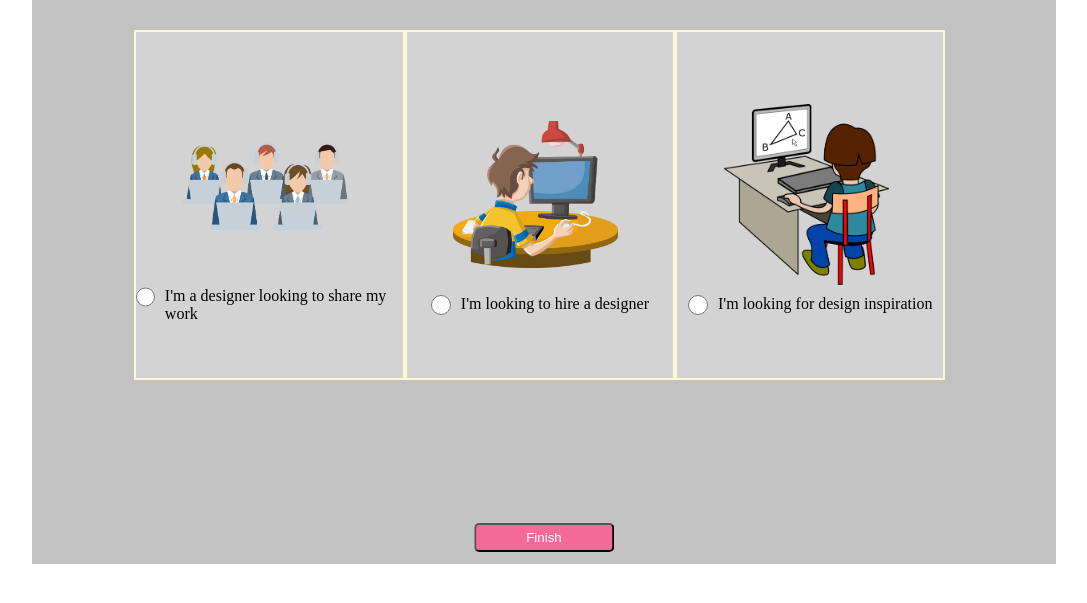
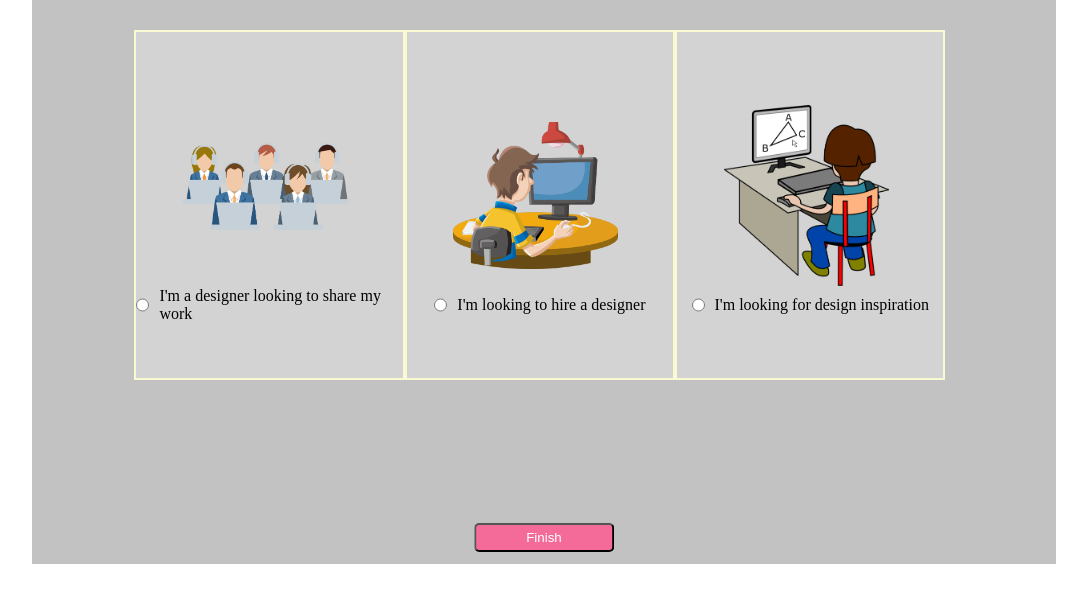
Before and after one commit to DevHarshAnand/Aeonaxy-Assignment.github.io, a plain HTML site: page next-page.html in a window 1280 px wide. Shown: the part 163-766 px from the top of the page, without its empty margins (96-1183 px from the left). Drawn offline with Linux system fonts and the light colour scheme.

Commit message:
minor change

```diff
--- a/next-page.html
+++ b/next-page.html
@@ -54,8 +54,7 @@
 
     .option input[type="radio"] {
       margin-right: 10px;
-      height: 20px;
-      width: 20px;
+
     }
 
     .option label {
```
